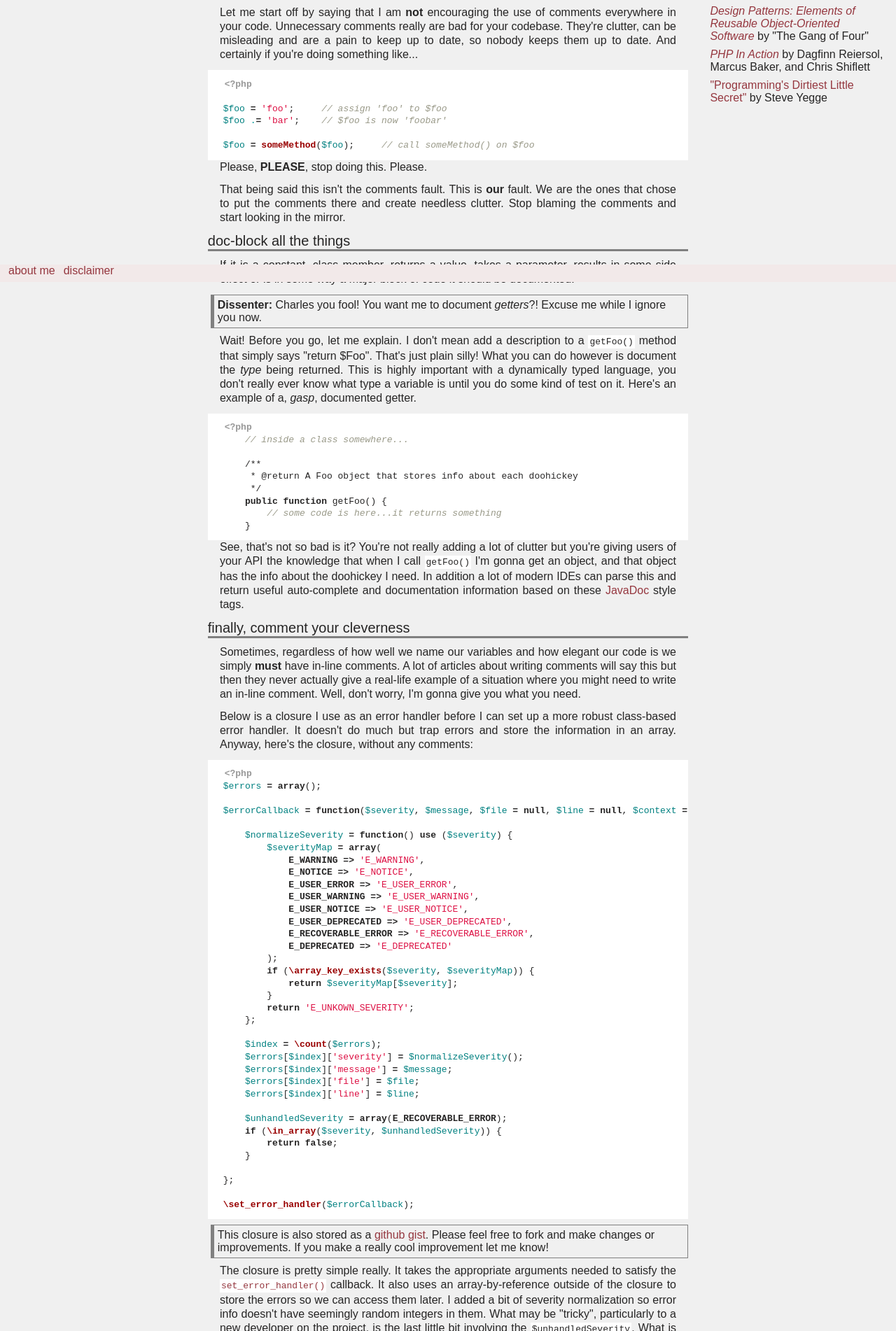
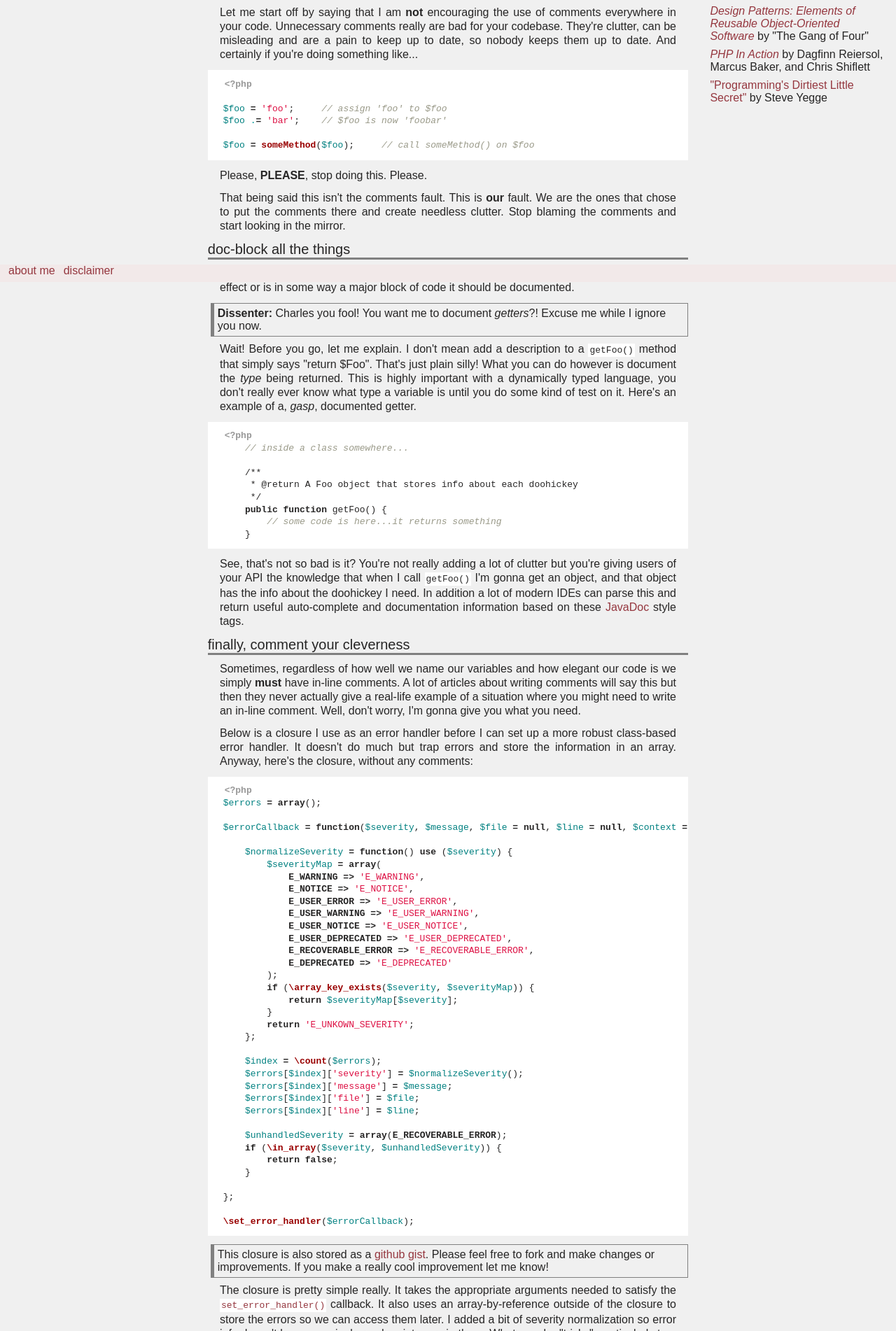
Before and after one commit to cspray/archived-blog, a Jekyll site: the page built from _posts/2012-01-02-comments-arent-evil.html, in a window 1280 px wide. Shown: the part 497-2399 px from the top of the page at 70% size. Built offline with Jekyll 4.4.1, drawn with Linux system fonts in a browser that asks for light colours.

Commit message:
UPD syntax.css adding margin to top and bottom of highlighted syntax

```diff
--- a/_includes/syntax.css
+++ b/_includes/syntax.css
@@ -1,4 +1,4 @@
-.highlight  { background: #ffffff; overflow-x:scroll; padding:5px; line-height: 1.1em; }
+.highlight  { background: #ffffff; overflow-x:scroll; padding:5px; line-height: 1.1em; margin: .75em auto; }
 .highlight .c { color: #999988; font-style: italic } /* Comment */
 .highlight .err { color: #a61717; background-color: #e3d2d2 } /* Error */
 .highlight .k { font-weight: bold } /* Keyword */
```
